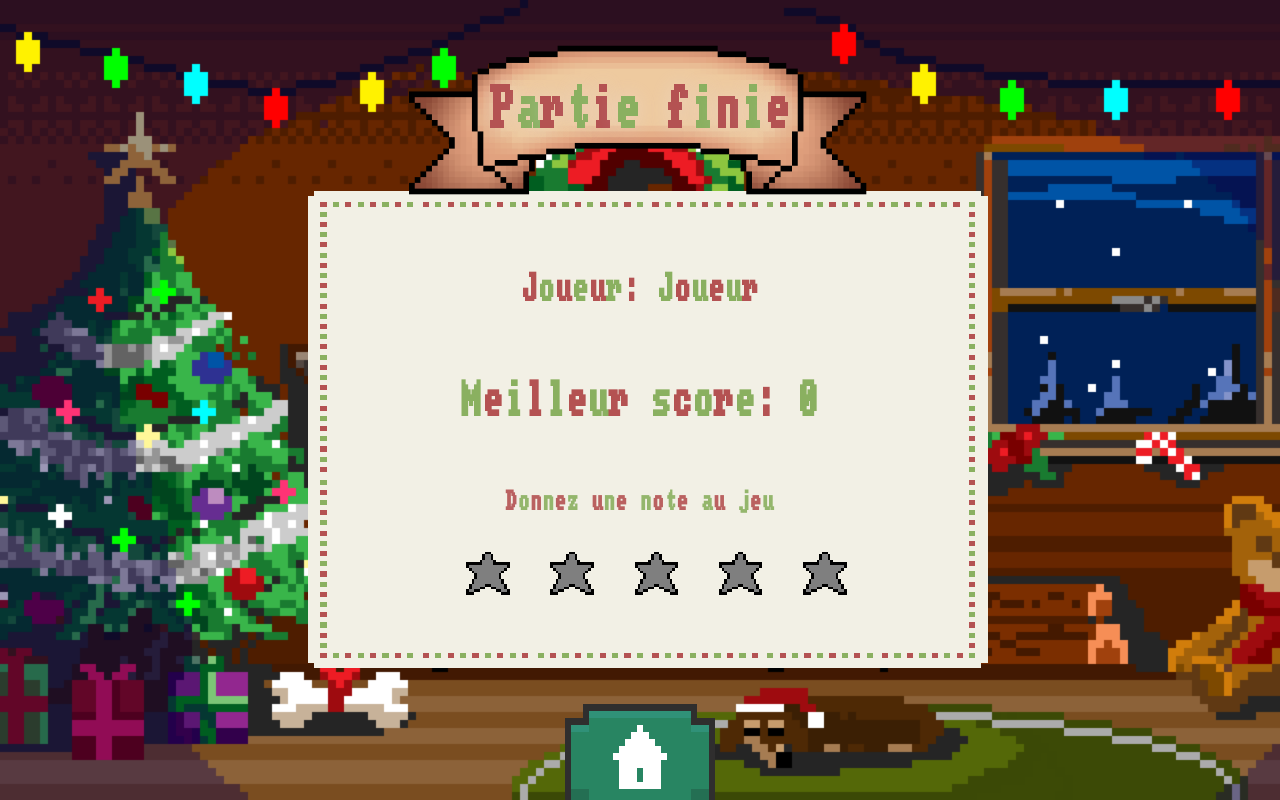
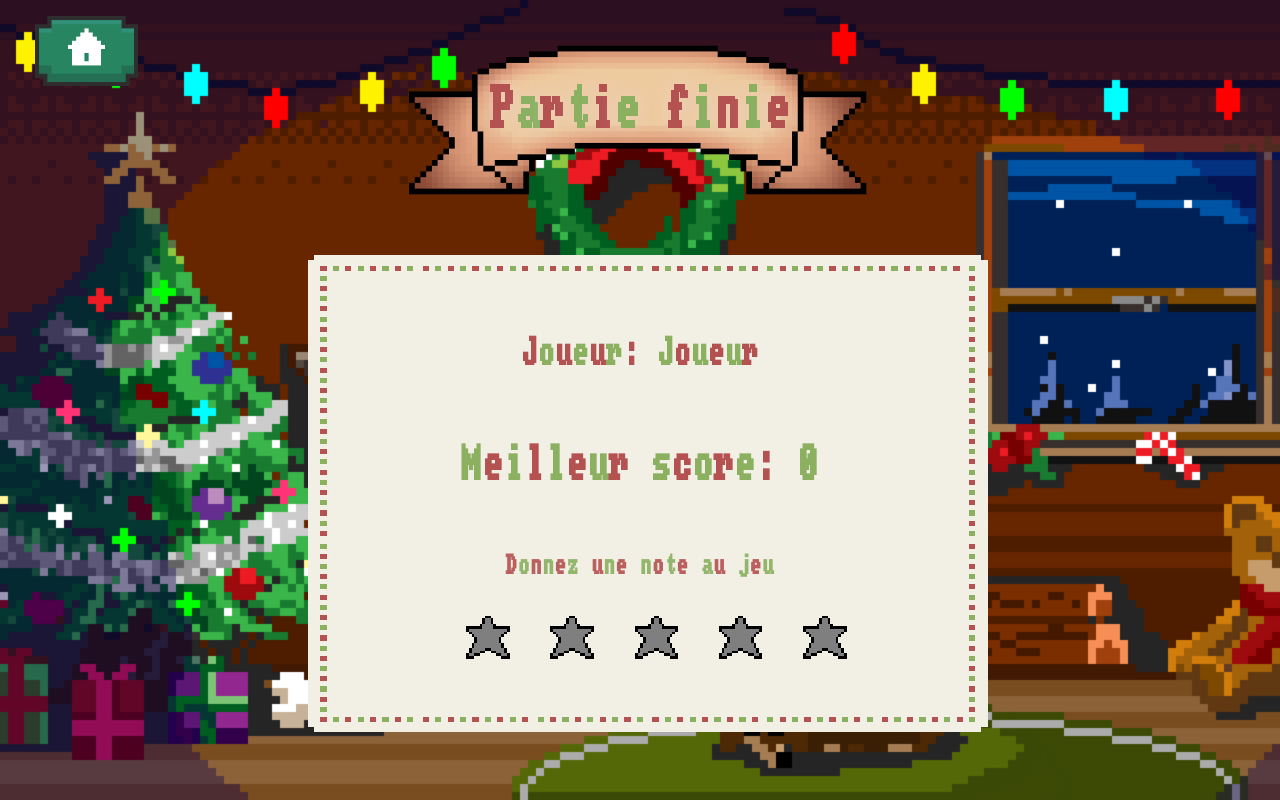
Before and after one commit to ethan-frot/Drunk-Santa, a Next.js app: page /views/score in a window 1280 px wide. Built offline with nearby package versions, Linux system fonts and the light colour scheme; no server answers; the database is empty.

Commit message:
🚸 Place home button to top left in score view

```diff
--- a/app/views/score/page.tsx
+++ b/app/views/score/page.tsx
@@ -176,8 +176,36 @@ function ScoreView() {
       justifyContent: 'center',
       gap: '1.5rem',
       padding: '2rem',
-      overflow: 'hidden'
+      overflow: 'hidden',
+      position: 'relative'
     }}>
+      {/* Home button top-left */}
+      <button
+        onClick={() => router.push('/')}
+        aria-label="Retour à l'accueil"
+        style={{
+          position: 'absolute',
+          top: '16px',
+          left: '16px',
+          width: '140px',
+          height: '70px',
+          backgroundImage: "url('/assets/ui/buttons/home-button-up.png')",
+          backgroundRepeat: 'no-repeat',
+          backgroundSize: 'contain',
+          backgroundPosition: 'center',
+          backgroundColor: 'transparent',
+          border: 'none',
+          cursor: 'pointer',
+          zIndex: 5,
+          transition: 'transform 0.12s ease',
+        }}
+        onMouseEnter={(e) => { e.currentTarget.style.transform = 'scale(1.05)'; }}
+        onMouseLeave={(e) => { e.currentTarget.style.transform = 'scale(1)'; (e.currentTarget as HTMLButtonElement).style.backgroundImage = "url('/assets/ui/buttons/home-button-up.png')"; }}
+        onMouseDown={(e) => { e.currentTarget.style.transform = 'scale(0.98)'; (e.currentTarget as HTMLButtonElement).style.backgroundImage = "url('/assets/ui/buttons/home-button-down.png')"; }}
+        onMouseUp={(e) => { e.currentTarget.style.transform = 'scale(1.05)'; (e.currentTarget as HTMLButtonElement).style.backgroundImage = "url('/assets/ui/buttons/home-button-up.png')"; }}
+        onTouchStart={(e) => { (e.currentTarget as HTMLButtonElement).style.backgroundImage = "url('/assets/ui/buttons/home-button-down.png')"; }}
+        onTouchEnd={(e) => { (e.currentTarget as HTMLButtonElement).style.backgroundImage = "url('/assets/ui/buttons/home-button-up.png')"; }}
+      />
       <div style={{ width: '100%', maxWidth: '720px', display: 'flex', flexDirection: 'column', alignItems: 'center', justifyContent: 'center' }}>
         <TitleBanner text="Partie finie" backgroundSrc="/assets/ui/main-menu/title-background.png" />
         <div style={{ height: '180px' }} />
@@ -355,47 +383,6 @@ function ScoreView() {
             </div>
           </div>
         )}
-
-        <div style={{ display: 'flex', justifyContent: 'center', marginTop: '3rem', gap: '1rem' }}>
-          <button
-            onClick={() => {
-              try {
-                localStorage.removeItem('playerPseudo');
-                localStorage.removeItem('gameScore');
-              } catch {}
-              router.push('/');
-            }}
-            style={{
-              background: 'transparent',
-              backgroundImage: "url('/assets/ui/buttons/home-button-up.png')",
-              backgroundRepeat: 'no-repeat',
-              backgroundSize: '100% 100%',
-              backgroundPosition: 'center',
-              imageRendering: 'pixelated',
-              border: 'none',
-              cursor: 'pointer',
-              width: '100px',
-              height: '80px',
-              transform: 'scale(1.5)',
-              transition: 'transform 80ms ease-out'
-            }}
-            onMouseDown={(e) => {
-              e.currentTarget.style.backgroundImage = "url('/assets/ui/buttons/home-button-down.png')";
-              e.currentTarget.style.transform = 'scale(1.5) translateY(2px)';
-            }}
-            onMouseUp={(e) => {
-              e.currentTarget.style.backgroundImage = "url('/assets/ui/buttons/home-button-up.png')";
-              e.currentTarget.style.transform = 'scale(1.5)';
-            }}
-            onMouseLeave={(e) => {
-              e.currentTarget.style.backgroundImage = "url('/assets/ui/buttons/home-button-up.png')";
-              e.currentTarget.style.transform = 'scale(1.5)';
-            }}
-            onMouseEnter={(e) => {
-              e.currentTarget.style.transform = 'scale(1.6)';
-            }}
-          />
-        </div>
       </div>
     </main>
   );
```
